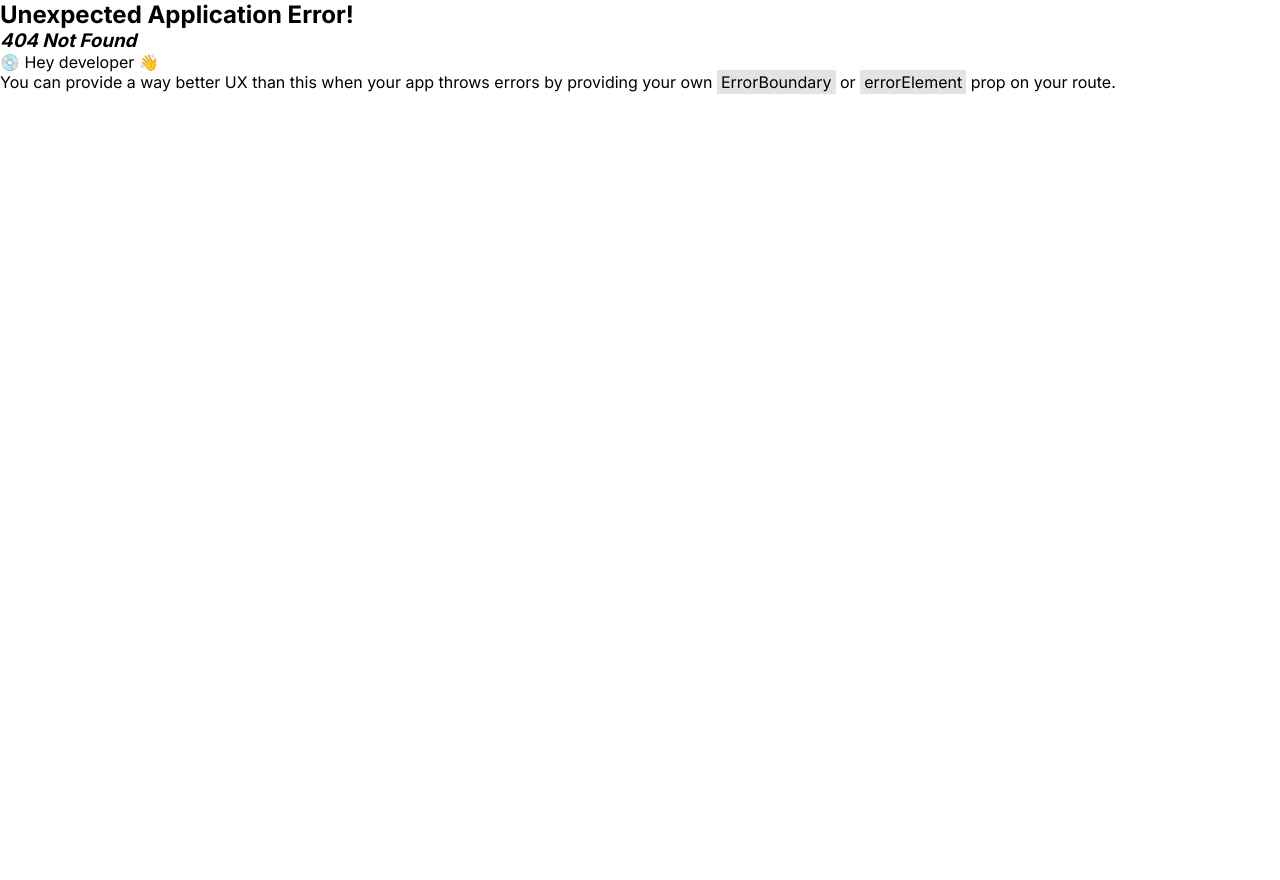
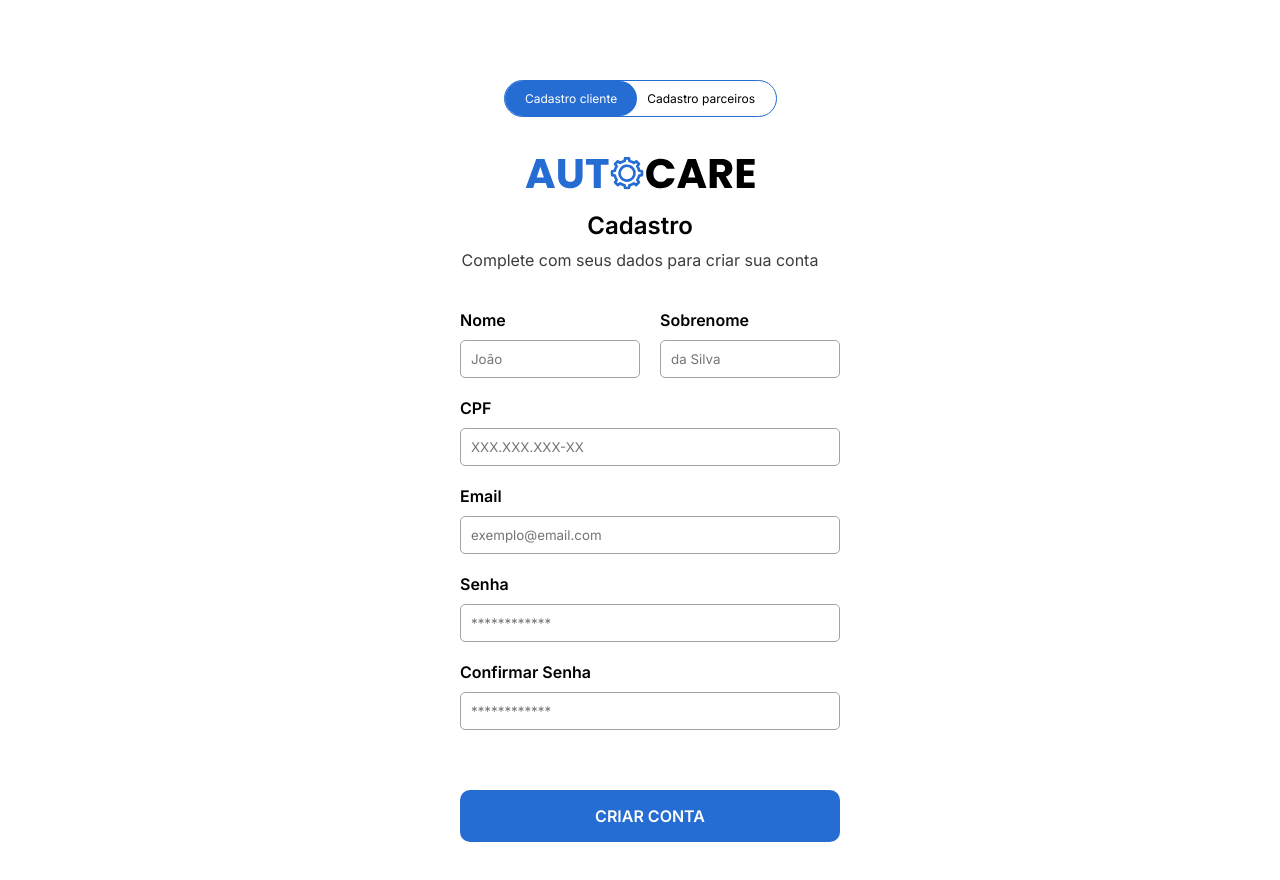
Before and after one commit to InnovaAutoCare/autocare, a React (Vite) app: page /cadastro in a window 1280 px wide. Before the commit this address had no page. Shown: the top 880 px of the page. Before the commit the page ends 800 px from the top, so only its background shows below. Built offline with nearby package versions, Linux system fonts and the light colour scheme.

Commit message:
Adicionando eestrutura e estilização da página Cadastro

```diff
--- a/src/Pages/Cadastro/Cadastro.tsx
+++ b/src/Pages/Cadastro/Cadastro.tsx
@@ -0,0 +1,87 @@
+import style from './cadastro.module.css'
+import styleIndex from '../../index.module.css'
+
+import logo from '../../assets/svg/logo.svg'
+import { Link } from 'react-router-dom';
+
+function Cadastro() {
+  return (
+    <>
+        <section className={`${styleIndex.main_form} ${styleIndex.container}`}>
+            <div className={style.form_switch_buttons}>
+                <div className={style.switch_buttons_color}></div>
+                <button id={style.cadastro_cliente}>Cadastro cliente</button>
+                <button id={style.cadastro_parceiro}>Cadastro parceiros</button>
+            </div>
+
+            <Link to="/"><img src={logo} alt="" className={styleIndex.logo_form}/></Link>
+            <h3>Cadastro</h3>
+            <p className={styleIndex.subtitulo_form}>Complete com seus dados para criar sua conta</p>
+
+            <form action="" id={style.form_cadastrar_cliente} className={style.form_cadastro}>
+                <div className={style.nome_inputs}>
+                    <div className={styleIndex.inputs}>
+                        <label htmlFor="">Nome</label>
+                        <input type="text"  placeholder="João"/>
+                    </div>
+                    <div className={styleIndex.inputs}>
+                        <label htmlFor="">Sobrenome</label>
+                        <input type="text"  placeholder="da Silva"/>
+                    </div>
+                </div>
+                <div className={styleIndex.inputs}>
+                    <label htmlFor="idCpf">CPF</label>
+                    <input type="text" id="idCpf" placeholder="XXX.XXX.XXX-XX" required minLength={14} maxLength={14} name="txtCpf"/>
+                </div>
+                <div className={styleIndex.inputs}>
+                    <label htmlFor="">Email</label>
+                    <input type="email" placeholder="exemplo@email.com"/>
+                </div>
+                <div className={styleIndex.inputs}>
+                    <label htmlFor="idSenha">Senha</label>
+                    <input type="password" id="idSenha" name="txtSenha" placeholder="************"/>
+                </div>
+                <div className={styleIndex.inputs}>
+                    <label htmlFor="idConfSenha">Confirmar Senha</label>
+                    <input type="password" id="idConfSenha" name="txtConfSenha" placeholder="************"/>
+                </div>
+                <button className={`${styleIndex.button} ${style.cadastrar}`}>CRIAR CONTA</button>
+            </form>
+
+            <form action="" id={style.form_cadastrar_parceiro} className={style.form_cadastro}>
+                <div className={styleIndex.inputs}>
+                    <label htmlFor="">Categoria</label>
+                    <select name="" id="">
+                        <option></option>
+                        <option>Oficina</option>
+                        <option>Autopeça</option>
+                    </select>
+                </div>
+                <div className={styleIndex.inputs}>
+                    <label htmlFor="">Nome Fantasia</label>
+                    <input type="text" placeholder="ConsertosMax"/>
+                </div>
+                <div className={styleIndex.inputs}>
+                    <label htmlFor="">CNPJ</label>
+                    <input type="text" id="idCnpj" placeholder="XX.XXX.XXX/0001-XX." required minLength={18} maxLength={18} name="txtCpf"/>
+                </div>
+                <div className={styleIndex.inputs}>
+                    <label htmlFor="">Email</label>
+                    <input type="email" id="idEmail" placeholder="exemplo@email.com"/>
+                </div>
+                <div className={styleIndex.inputs}>
+                    <label htmlFor="idSenhaLoja">Senha</label>
+                    <input type="password" id="idSenhaLoja" name="txtSenhaLoja" placeholder="************"/>
+                </div>
+                <div className={styleIndex.inputs}>
+                    <label htmlFor="idConfSenhaLoja">Confirmar senha</label>
+                    <input type="password" id="idConfSenhaLoja" name="txtConfSenhaLoja" placeholder="************"/>
+                </div>
+                <button className={`${styleIndex.button} ${style.cadastrar}`}>CRIAR CONTA</button>
+            </form>
+        </section>
+    </>
+  )
+}
+
+export default Cadastro;
--- a/src/Pages/Cadastro/cadastro.module.css
+++ b/src/Pages/Cadastro/cadastro.module.css
@@ -0,0 +1,48 @@
+.form_cadastro{
+    position: absolute;
+    transition: .5s;
+    padding-bottom: 80px;
+}
+.nome_inputs{
+    display: flex;
+    gap: 20px;
+}
+.cadastrar{
+    margin-top: 40px;
+}
+.form_switch_buttons{
+    margin: 0 auto;
+    margin-bottom: 40px;
+    gap: 10px;
+    width: 273px;
+    position: relative;
+    border: 1px solid var(--cor-p1);
+    border-radius: 30px;
+    display: flex;
+    justify-content: center;
+}
+.form_switch_buttons button{
+    font-family: "Inter", sans-serif;
+    cursor: pointer;
+    font-size: 12px;
+    background: transparent;
+    border: none;
+    position: relative;
+    padding: 10px 10px;
+}
+.switch_buttons_color{
+    position: absolute;
+    width: 132px;
+    height: 100%;
+    background: #266DD3;
+    left: 0;
+    transition: .3s;
+    border-radius: 30px;
+}
+#cadastro_cliente{
+    color: white;
+}
+#form_cadastrar_parceiro{
+    display: none;
+    width: 380px;
+}
--- a/src/main.tsx
+++ b/src/main.tsx
@@ -5,6 +5,7 @@ import { createBrowserRouter, RouterProvider } from 'react-router-dom'
 import Home from './Pages/Home/Home.tsx'
 import Integrantes from './Pages/Integrantes/Integrantes.tsx'
 import Login from './Pages/Login/Login.tsx'
+import Cadastro from './Pages/Cadastro/Cadastro.tsx'
 
 const _routes = createBrowserRouter(
   [
@@ -16,6 +17,9 @@ const _routes = createBrowserRouter(
     },
     {path: "/login",
       element: <Login/>
+    },
+    {path: "/cadastro",
+      element: <Cadastro/>
     }
   ]
 )
```
